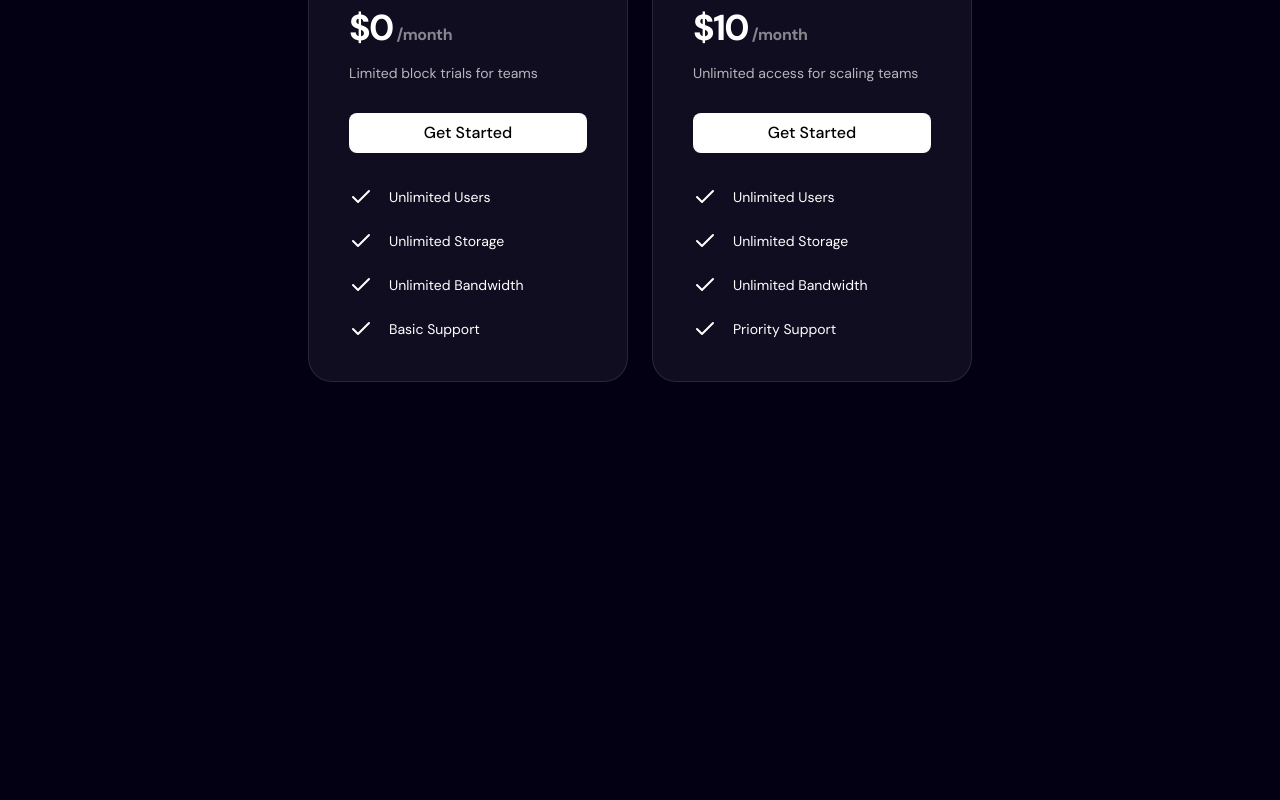
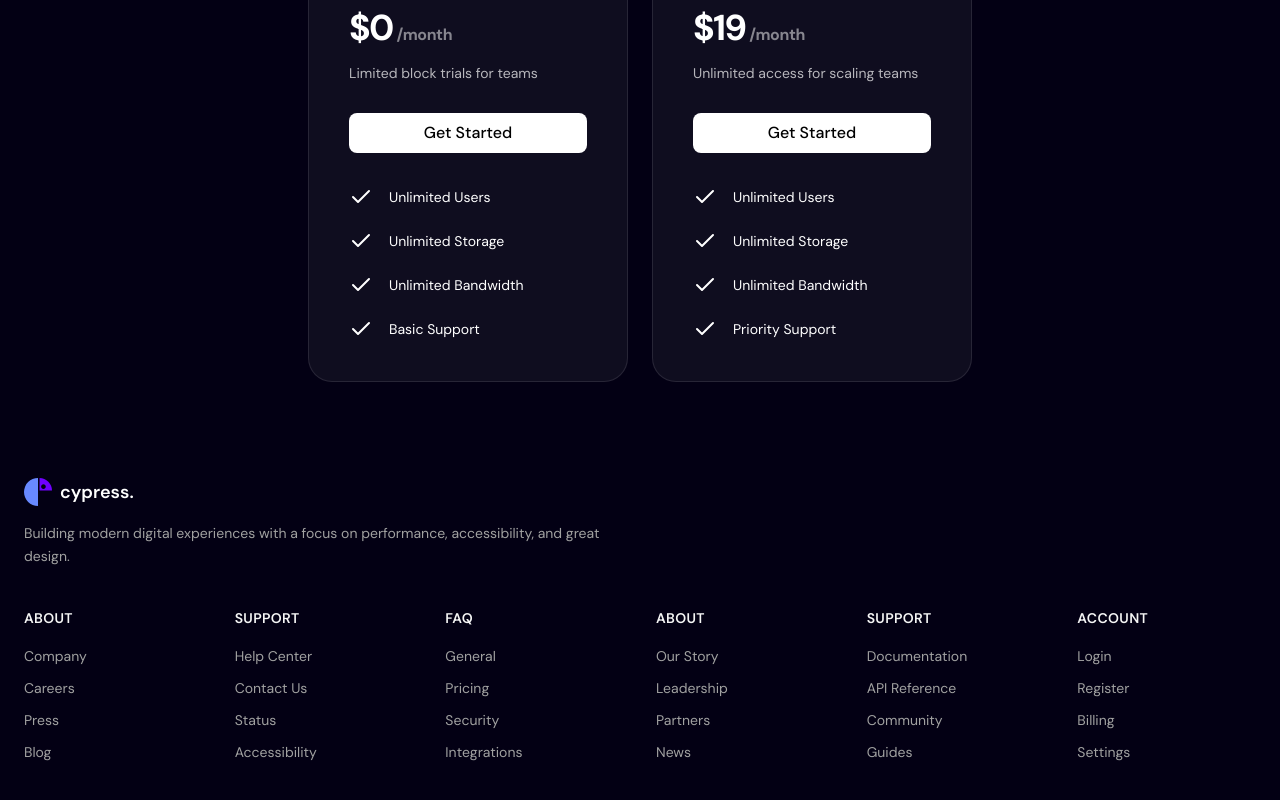
Before and after one commit to Creatureab/saas-page, a Next.js app: page / in a window 1280 px wide. Shown: the part 3131-3931 px from the top of the page. Before the commit the page ends 3561 px from the top, so only its background shows below. Built offline with nearby package versions, Linux system fonts and the light colour scheme.

Commit message:
this footer commit

```diff
--- a/src/app/page.tsx
+++ b/src/app/page.tsx
@@ -4,6 +4,7 @@ import Logoticker from "@/section/Logoticker";
 import Features from "@/section/Features";
 import Testomonials from "@/section/Testomonials";
 import Pricing from "@/section/Pricing";
+import Footer from "@/section/Footer";
 
 const Page = () => {
     return (
@@ -14,6 +15,7 @@ const Page = () => {
             <Features />
             <Testomonials />
             <Pricing />
+            <Footer />
         </>
     );
 };
--- /dev/null
+++ b/src/section/Footer.tsx
@@ -0,0 +1,75 @@
+'use client'
+import Image from "next/image";
+import Logo from "@/assets/Frame 1.svg";
+
+const footerLinks = [
+    {
+        title: "About",
+        links: ["Company", "Careers", "Press", "Blog"],
+    },
+    {
+        title: "Support",
+        links: ["Help Center", "Contact Us", "Status", "Accessibility"],
+    },
+    {
+        title: "FAQ",
+        links: ["General", "Pricing", "Security", "Integrations"],
+    },
+    {
+        title: "About",
+        links: ["Our Story", "Leadership", "Partners", "News"],
+    },
+    {
+        title: "Support",
+        links: ["Documentation", "API Reference", "Community", "Guides"],
+    },
+    {
+        title: "Account",
+        links: ["Login", "Register", "Billing", "Settings"],
+    },
+];
+
+export default function Footer() {
+    return (
+        <footer className="py-12">
+            <div className="container mx-auto px-6">
+                {/* Top Section */}
+                <div className="mb-10 max-w-xl">
+                    <div className="flex items-center gap-3 mb-4">
+                        <div className="flex items-center gap-2">
+                            <Image src={Logo} alt="Logo" width={28} height={28} />
+                            <span className="text-white gap-2 font-semibold text-lg">cypress.</span>
+                        </div>
+                    </div>
+                    <p className="text-sm leading-relaxed text-neutral-400">
+                        Building modern digital experiences with a focus on performance,
+                        accessibility, and great design.
+                    </p>
+                </div>
+
+                {/* Links Section */}
+                <div className="grid grid-cols-2 gap-8 lg:grid-cols-6">
+                    {footerLinks.map((column, idx) => (
+                        <div key={idx}>
+                            <h4 className="mb-4 text-sm font-semibold uppercase tracking-wide text-neutral-100">
+                                {column.title}
+                            </h4>
+                            <ul className="space-y-2">
+                                {column.links.map((link, linkIdx) => (
+                                    <li key={linkIdx}>
+                                        <a
+                                            href="#"
+                                            className="text-sm text-neutral-400 transition-colors hover:text-neutral-200"
+                                        >
+                                            {link}
+                                        </a>
+                                    </li>
+                                ))}
+                            </ul>
+                        </div>
+                    ))}
+                </div>
+            </div>
+        </footer>
+    );
+}
--- a/src/section/Hero.tsx
+++ b/src/section/Hero.tsx
@@ -5,7 +5,7 @@ import Image from "next/image";
 const Hero = () => {
     return (
         <section className="relative pt-10 pb-4 md:pt-20 md:pb-10 overflow-hidden">
-            <div className="container px-4 mx-auto">
+            <div className="container px-4 mx-auto inset-0">
                 <div className="flex flex-col items-center text-center">
 
 
@@ -22,7 +22,7 @@ const Hero = () => {
                         All-In-One Collaboration and Productivity Platform
                     </h1>
 
-                    <div className="mt-16 gap-8 inline-flex items-center justify-center overlay-purple">
+                    <div className="mt-16 gap-8 inline-flex items-center justify-center inset-0">
                         <div className="mb-16">
                             <button className="relative inline-flex items-center justify-center p-[1px] overflow-hidden rounded-lg group mt-2">
                                 <span className="absolute inset-0 bg-gradient-to-br from-[#0560E8] to-[#7000FF] group-hover:from-[#0560E8] group-hover:to-[#7000FF] opacity-100 transition-opacity duration-300"></span>
--- a/src/section/Pricing.tsx
+++ b/src/section/Pricing.tsx
@@ -37,7 +37,7 @@ const Pricing = () => {
         },
         {
             title: "Pro Plan",
-            price: "$10",
+            price: "$19",
             describe: "Unlimited access for scaling teams",
             buttonText: "Get Started",
             features: [
@@ -79,16 +79,16 @@ const Pricing = () => {
                                 key={index}
                                 className={twMerge(
                                     "p-10 rounded-3xl border border-[#F1F1F1] max-w-xs w-full",
-                                    inverse === true && "border-black bg-white text-black",
-                                    inverse === false && "border-white/10 bg-white/5 text-white"
+                                    inverse && "border-black bg-white text-black",
+                                    !inverse && "border-white/10 bg-white/5 text-white"
                                 )}
                             >
                                 <div className="flex justify-between items-center whitespace-nowrap">
                                     <h3
                                         className={twMerge(
                                             "text-lg font-bold text-black/50",
-                                            inverse === true && "text-black/60",
-                                            inverse === false && "text-white/60"
+                                            inverse && "text-black/60",
+                                            !inverse && "text-white/60"
                                         )}
                                     >
                                         {item.title}
@@ -108,7 +108,7 @@ const Pricing = () => {
                                     <span
                                         className={twMerge(
                                             "tracking-tight font-bold text-black/50",
-                                            inverse === false && "text-white/50"
+                                            !inverse && "text-white/50"
                                         )}
                                     >
                                         /month
@@ -122,7 +122,7 @@ const Pricing = () => {
                                 <button
                                     className={twMerge(
                                         "w-full mt-[30px] px-4 py-2 rounded-lg font-medium cursor-pointer transition-colors",
-                                        inverse === true
+                                        inverse
                                             ? "bg-black text-white hover:bg-black/80"
                                             : "bg-white text-black hover:bg-white/90"
                                     )}
```
